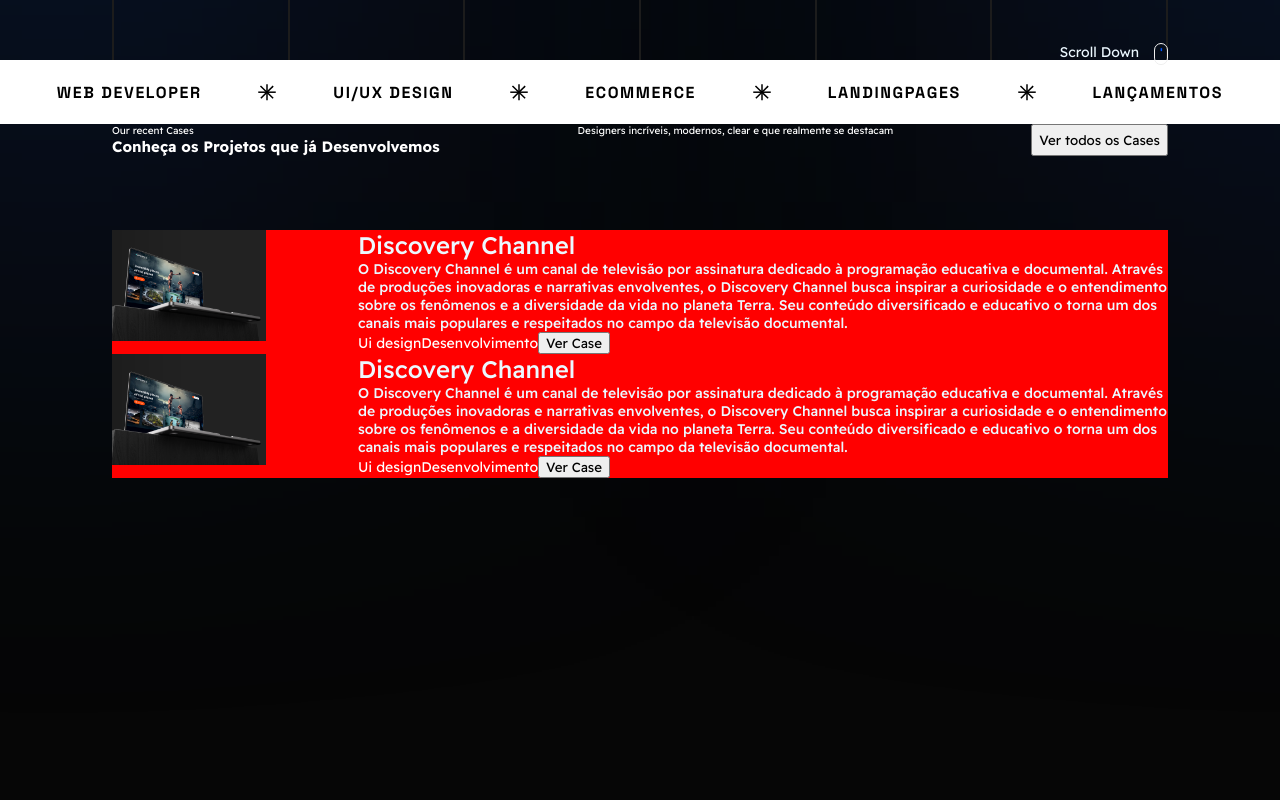
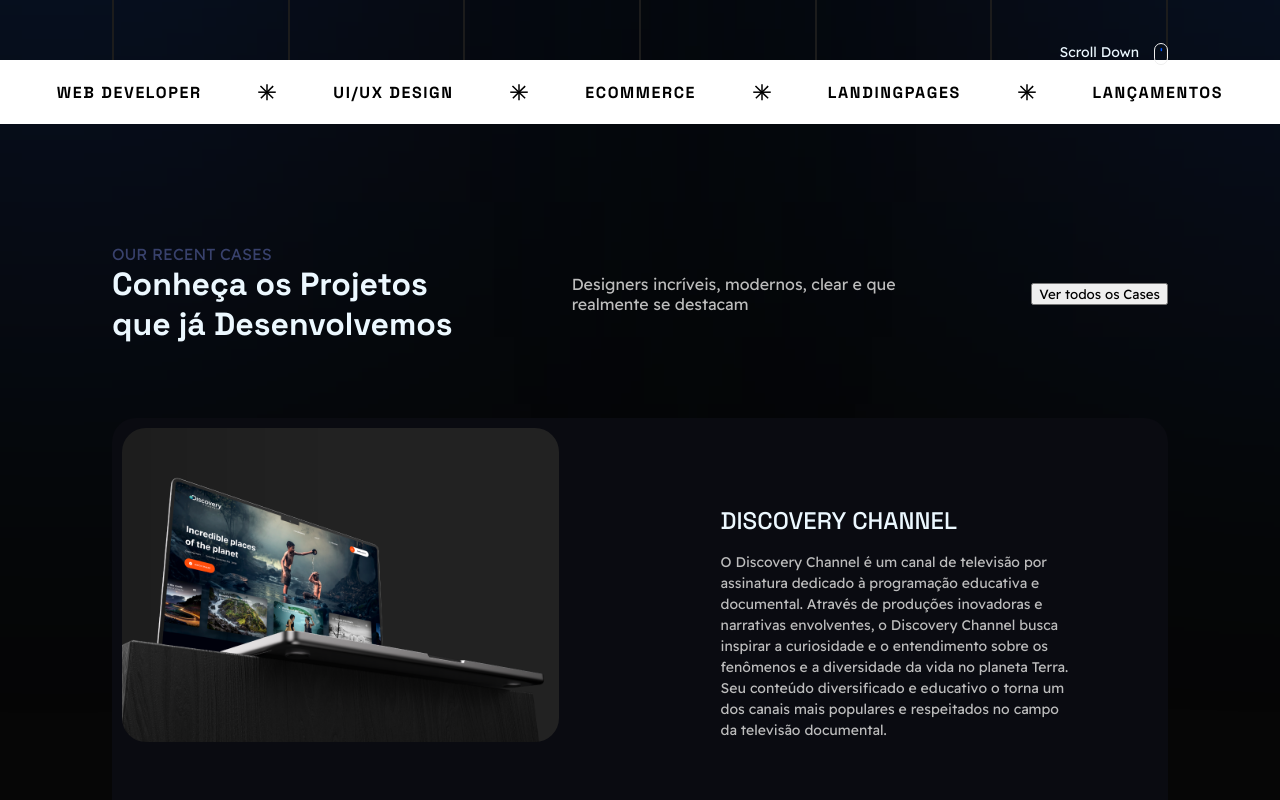
Before and after one commit to GabrielRodrigues-pd/PixelCraft, a Next.js app: page / in a window 1280 px wide. Shown: the part 740-1540 px from the top of the page. Built offline with nearby package versions, Linux system fonts and the light colour scheme.

Commit message:
80% do case pronto

```diff
--- a/src/components/CaseCard/index.jsx
+++ b/src/components/CaseCard/index.jsx
@@ -6,7 +6,15 @@
   return (
     <Container>
       <BoxImg>
-        <Image src={image} alt="" />
+        <Image
+          src={image}
+          width={554}
+          height={398}
+          style={{
+            objectFit: "cover",
+          }}
+          alt=""
+        />
       </BoxImg>
 
       <Card>
--- a/src/components/CaseCard/styles.ts
+++ b/src/components/CaseCard/styles.ts
@@ -42,27 +42,54 @@
 
 export const Container = styled("div", {
   display: "flex",
-  backgroundColor: "red",
+  backgroundColor: "$card_Case",
+  borderRadius: "2.4rem",
   gap: "9.2rem",
 });
 
 export const Card = styled("div", {
+  padding: "8.7rem 4.8rem 0 6rem",
+  width: "100%",
+
   "& h2": {
     fontSize: "2.4rem",
     fontWeight: "500",
     color: "$blue_50",
+    fontFamily: "$Space",
+    textTransform: "uppercase",
   },
 
   "& p": {
     fontSize: "1.4rem",
-    fontWeight: "500",
-    color: "$blue_50",
+    fontWeight: "400",
+    color: "$gray_300",
+    fontFamily: "$Readex",
+    lineHeight: "150%",
+    padding: "1.6rem 4.8rem 8rem 0",
   },
 
   "& span": {
     fontSize: "1.4rem",
   },
 });
-export const Footer = styled("footer", {});
+export const Footer = styled("footer", {
+  "& span": {
+    border: "2px solid $blue_Dark_500",
+    borderRadius: "5rem",
+    fontSize: "1.2rem",
+    fontWeight: "400",
+    padding: "0.7rem 2.2rem",
+    color: "$blue_Dark_500",
+    textTransform: "uppercase",
+    marginRight: "1.2rem",
+  },
+});
 
-export const BoxImg = styled("div", {});
+export const BoxImg = styled("div", {
+  padding: "1rem",
+  width: "100%",
+
+  "& img": {
+    borderRadius: "2.4rem",
+  },
+});
--- a/src/components/Cases/style.ts
+++ b/src/components/Cases/style.ts
@@ -3,7 +3,7 @@
 export const Container = styled("section", {
   display: "flex",
   flexDirection: "column",
-  padding: "0 11.2rem",
+  padding: "12.0rem 11.2rem",
   gap: "7.4rem",
   height: "100vh",
 });
@@ -11,6 +11,38 @@
 export const HeadCases = styled("div", {
   display: "flex",
   justifyContent: "space-between",
+  alignItems: "center",
+
+  "& h2": {
+    width: "34.1rem",
+    color: "$blue_50",
+    fontSize: "3.2rem",
+    fontStyle: "normal",
+    fontWeight: 700,
+    fontFamily: "$Space",
+  },
+
+  "& span": {
+    color: "$blue_Dark_700",
+    fontSize: "1.6rem",
+    fontStyle: "normal",
+    fontWeight: 400,
+    fontFamily: "$Readex",
+    textTransform: "uppercase",
+  },
+
+  "& p": {
+    color: "$gray_300",
+    width: "34.1rem",
+    fontFamily: "$Readex",
+    fontSize: "1.6rem",
+    fontStyle: "normal",
+    fontWeight: 400,
+  },
 });
 
-export const BodyCases = styled("div", {});
+export const BodyCases = styled("div", {
+  display: "flex",
+  flexDirection: "column",
+  gap: "40px",
+});
--- a/src/styles/stitches.config.ts
+++ b/src/styles/stitches.config.ts
@@ -12,12 +12,14 @@
 } = createStitches({
   theme: {
     colors: {
+      blur: "#165AFF",
+      bg: "#060606",
+
       blue_800_Primary: "#004BE0",
       blue_950: "#0A2761",
       blue_900: "#083EA0",
       blue_700: "#0056FF",
       blue_600: "#006EFF",
-
       blue_200: "#B2E2FF",
       blue_100: "#D4EDFF",
       blue_50: "#ECF8FF",
@@ -34,6 +36,10 @@
       blue_Dark_100: "#EAEBF4",
       blue_Dark_50: "#F5F6FA",
 
+      card_Case: "#0A0B11",
+
+      line_grid: "#2A2933",
+
       red_primary_600: "#FF0065",
       red_600: "#D70055",
       red_500: "#FF2473",
@@ -41,15 +47,17 @@
       red_200: "#FFE0E8",
       red_100: "#FFEFF3",
 
-      line_grid: "#2A2933",
-
-      blur: "#165AFF",
-      white: "#FFFFFF",
-      bg: "#060606",
       gray_900: "#292929",
       gray_300: "#BDBDBD",
       gray_200: "#DCDCDC",
       gray_100: "#EFEFEF",
+
+      white: "#FFFFFF",
+    },
+
+    fonts: {
+      Space: "Space Grotesk",
+      Readex: "Readex Pro",
     },
   },
 });
```
